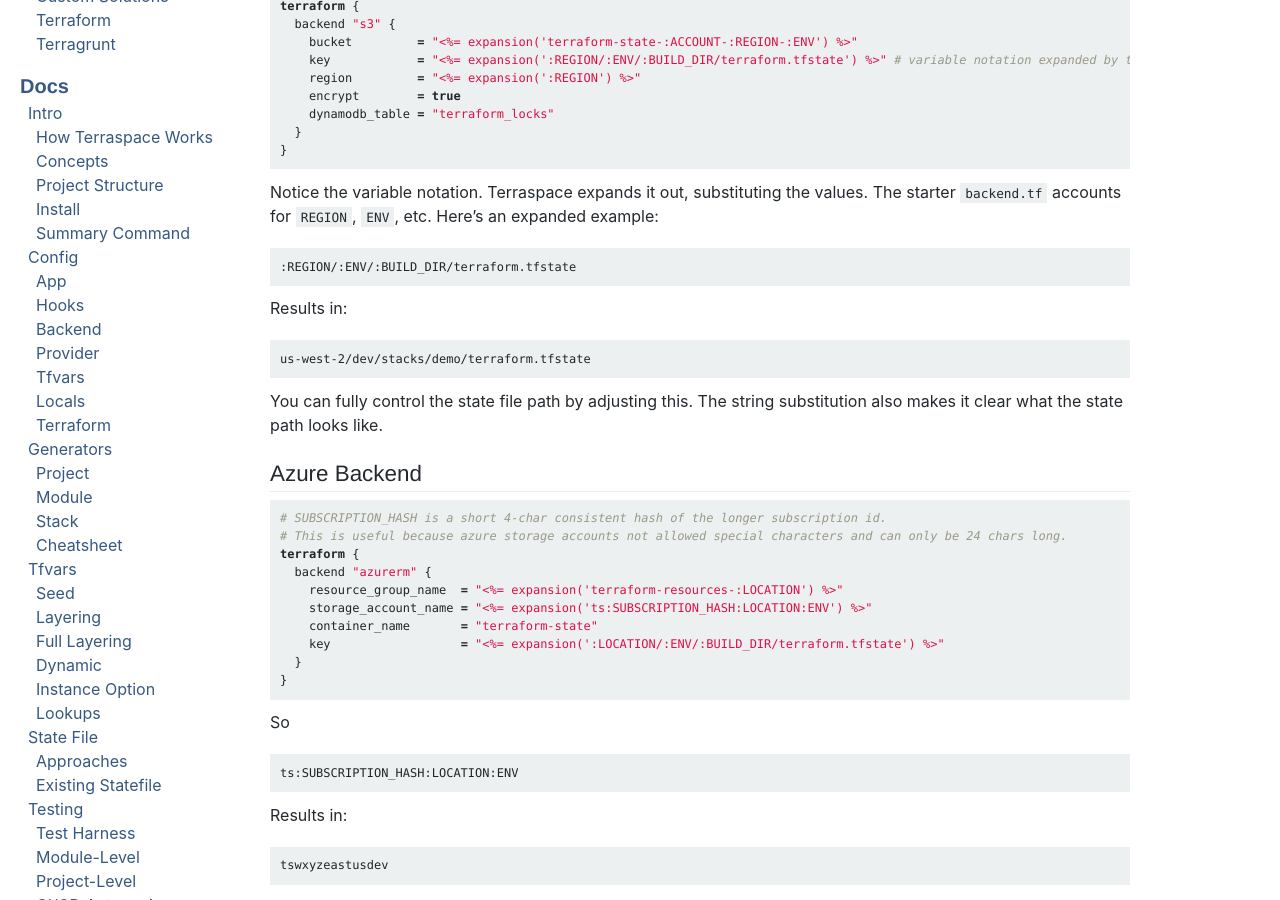
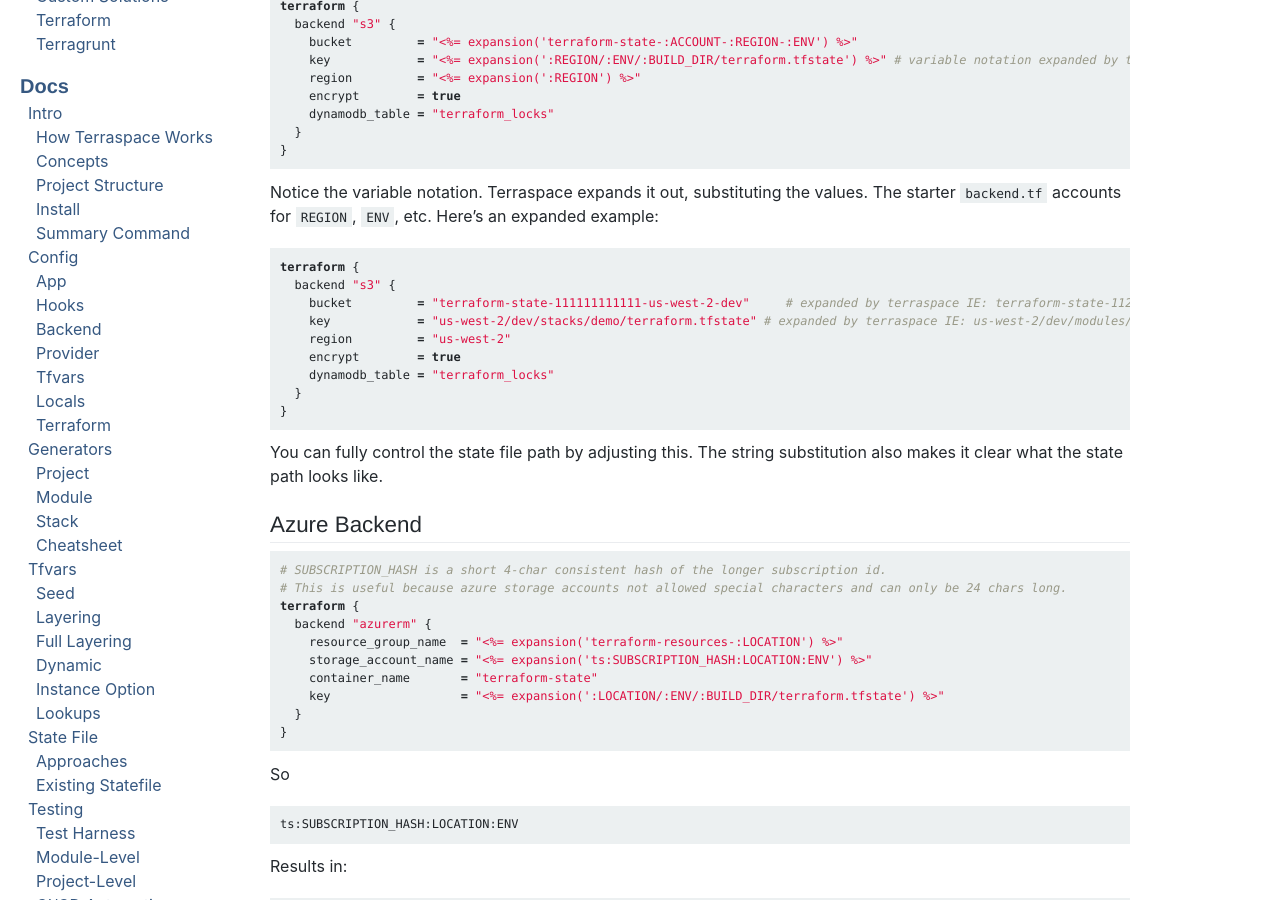
Before and after one commit to boltops-tools/terraspace-docs, a Jekyll site: the page built from _docs/config/backend.md, in a window 1280 px wide and 900 px high, scrolled down 892 px. Built offline with Jekyll 4.4.1, drawn with Linux system fonts in a browser that asks for light colours; a script that is not in the unit is left out.

Commit message:
backend example expanded for s3

````diff
--- a/_docs/config/backend.md
+++ b/_docs/config/backend.md
@@ -44,11 +44,17 @@ terraform {
 
 Notice the variable notation. Terraspace expands it out, substituting the values. The starter `backend.tf` accounts for `REGION`, `ENV`, etc. Here's an expanded example:
 
-    :REGION/:ENV/:BUILD_DIR/terraform.tfstate
-
-Results in:
-
-    us-west-2/dev/stacks/demo/terraform.tfstate
+```terraform
+terraform {
+  backend "s3" {
+    bucket         = "terraform-state-111111111111-us-west-2-dev"     # expanded by terraspace IE: terraform-state-112233445566-us-west-2-dev
+    key            = "us-west-2/dev/stacks/demo/terraform.tfstate" # expanded by terraspace IE: us-west-2/dev/modules/vm/terraform.tfstate
+    region         = "us-west-2"
+    encrypt        = true
+    dynamodb_table = "terraform_locks"
+  }
+}
+```
 
 You can fully control the state file path by adjusting this. The string substitution also makes it clear what the state path looks like.
 
````
